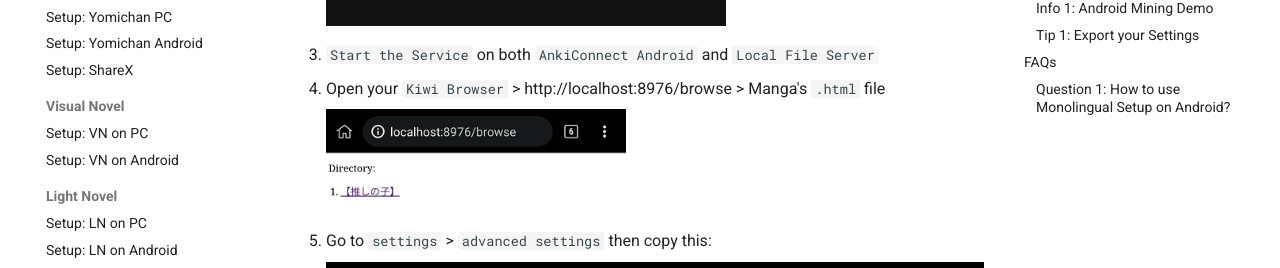
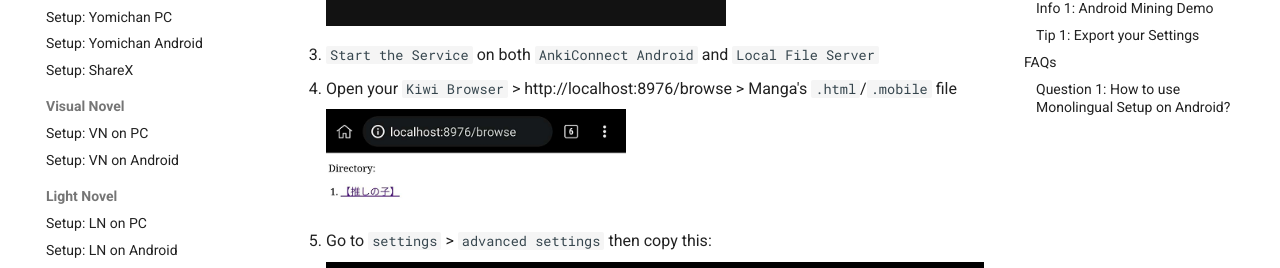
Before and after one commit to Xelieu/xelieu.github.io, an MkDocs documentation site: the page built from docs/jp-lazy-guide/setupMangaOnAndroid.md, in a window 1280 px wide and 900 px high, scrolled down 1243 px. Shown: the part 181-449 px from the top of the window. Built offline with MkDocs 1.6.1 and Material for MkDocs 9.7.7, drawn with Linux system fonts in a browser that asks for light colours.

Commit message:
$updated info

```diff
--- a/docs/jp-lazy-guide/setupMangaOnAndroid.md
+++ b/docs/jp-lazy-guide/setupMangaOnAndroid.md
@@ -33,7 +33,7 @@
 
 3. `Start the Service` on both `AnkiConnect Android` and `Local File Server`
 
-4. Open your `Kiwi Browser` > http://localhost:8976/browse > Manga's `.html` file
+4. Open your `Kiwi Browser` > http://localhost:8976/browse > Manga's `.html`/`.mobile` file
 
     ![Manga Android HTML File](../img/android-html-file.png){height=150 width=300}
 
```
